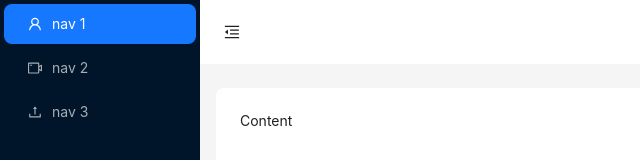
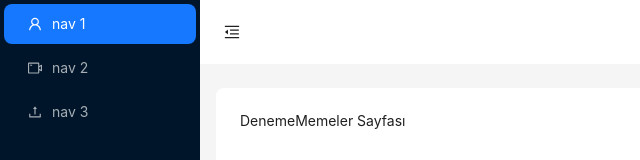
Before and after one commit to gulnar-hqvrd/ReactComponentsAntDesign, a React (Create React App) app in the folder admin-panel/: page /deneme in a window 1280 px wide. Shown: the top 160 px of the page, without its empty margins (0-640 px from the left). Built offline with nearby package versions, Linux system fonts and the light colour scheme.

Commit message:
first commit

```diff
--- a/admin-panel/src/App.tsx
+++ b/admin-panel/src/App.tsx
@@ -1,49 +1,8 @@
-import React, { useState } from "react";
-import { MenuFoldOutlined, MenuUnfoldOutlined } from "@ant-design/icons";
-import { Layout, Button, theme } from "antd";
-import Sider from "./components/SiderMenu";
-
-const { Header, Content } = Layout;
+import React from "react";
+import Router from "./components/Router";
 
 const App: React.FC = () => {
-  const [collapsed, setCollapsed] = useState(false);
-  const {
-    token: { colorBgContainer, borderRadiusLG },
-  } = theme.useToken();
-
-
-  const onCollapse = (collapsed:boolean)=>{
-    setCollapsed(!collapsed)
-  }
-  return (
-    <Layout style={{ height: "100vh" }}>
-      <Sider collapsed = {collapsed} onCollapse={onCollapse} />
-      <Layout>
-        <Header style={{ padding: 0, background: colorBgContainer }}>
-          <Button
-            type="text"
-            icon={collapsed ? <MenuUnfoldOutlined /> : <MenuFoldOutlined />}
-            onClick={() =>onCollapse(collapsed)}
-            style={{
-              fontSize: "16px",
-              width: 64,
-              height: 64,
-            }}
-          />
-        </Header>
-        <Content
-          style={{
-            margin: "24px 16px",
-            padding: 24,
-            background: colorBgContainer,
-            borderRadius: borderRadiusLG,
-          }}
-        >
-          Content
-        </Content>
-      </Layout>
-    </Layout>
-  );
+  return <Router />;
 };
 
 export default App;
--- /dev/null
+++ b/admin-panel/src/components/Header/index.tsx
@@ -0,0 +1,33 @@
+import { Header } from "antd/es/layout/layout";
+import React from "react";
+import { Layout, Button, theme } from "antd";
+import { MenuFoldOutlined, MenuUnfoldOutlined } from "@ant-design/icons";
+
+export interface IHeaderMenuProps {
+  colorBgContainer: any;
+  collapsed: boolean;
+  onCollapse: any;
+}
+
+const Index = (props: IHeaderMenuProps) => {
+  const { collapsed, onCollapse, colorBgContainer } = props;
+
+  return (
+    <div>
+      <Header style={{ padding: 0, background: colorBgContainer }}>
+        <Button
+          type="text"
+          icon={collapsed ? <MenuUnfoldOutlined /> : <MenuFoldOutlined />}
+          onClick={() => onCollapse(collapsed)}
+          style={{
+            fontSize: "16px",
+            width: 64,
+            height: 64,
+          }}
+        />
+      </Header>
+    </div>
+  );
+};
+
+export default Index;
--- /dev/null
+++ b/admin-panel/src/components/Layout/Applayout.tsx
@@ -0,0 +1,44 @@
+import React, { useState } from "react";
+
+import { Layout, theme } from "antd";
+import Sider from "../SiderMenu";
+import Header from "../Header";
+
+const { Content } = Layout;
+
+const AppLayout = ({ content }: { content: React.ReactNode }) => {
+  const [collapsed, setCollapsed] = useState(false);
+
+  const {
+    token: { colorBgContainer, borderRadiusLG },
+  } = theme.useToken();
+
+  const onCollapse = (collapsed: boolean) => {
+    setCollapsed(!collapsed);
+  };
+
+  return (
+    <Layout style={{ height: "100vh" }}>
+      <Sider collapsed={collapsed} onCollapse={onCollapse} />
+      <Layout>
+        <Header
+          collapsed={collapsed}
+          onCollapse={onCollapse}
+          colorBgContainer={colorBgContainer}
+        />
+        <Content
+          style={{
+            margin: "24px 16px",
+            padding: 24,
+            background: colorBgContainer,
+            borderRadius: borderRadiusLG,
+          }}
+        >
+          {content}
+        </Content>
+      </Layout>
+    </Layout>
+  );
+};
+
+export default AppLayout;
--- /dev/null
+++ b/admin-panel/src/components/Router/index.tsx
@@ -0,0 +1,26 @@
+import React from "react";
+import { Route, Routes } from "react-router-dom";
+import AppLayout from "../Layout/Applayout";
+
+const Router = () => {
+  return (
+    <>
+      <Routes>
+        <Route path="/" element={<AppLayout content={<Deneme />} />} />
+        <Route
+          path="/deneme"
+          element={<AppLayout content={<DenemeMemeler />} />}
+        />
+      </Routes>
+    </>
+  );
+};
+
+const Deneme = () => {
+  return <>Deneme Sayfası</>;
+};
+const DenemeMemeler = () => {
+  return <>DenemeMemeler Sayfası</>;
+};
+
+export default Router;
--- a/admin-panel/src/index.tsx
+++ b/admin-panel/src/index.tsx
@@ -1,15 +1,18 @@
-import React from 'react';
-import ReactDOM from 'react-dom/client';
-import './index.css';
-import App from './App';
-import reportWebVitals from './reportWebVitals';
+import React from "react";
+import ReactDOM from "react-dom/client";
+import "./index.css";
+import App from "./App";
+import reportWebVitals from "./reportWebVitals";
+import { BrowserRouter } from "react-router-dom";
 
 const root = ReactDOM.createRoot(
-  document.getElementById('root') as HTMLElement
+  document.getElementById("root") as HTMLElement
 );
 root.render(
   <React.StrictMode>
-    <App />
+    <BrowserRouter>
+      <App />
+    </BrowserRouter>
   </React.StrictMode>
 );
 
```
Also changed, not shown: 2 other files (tests, documents, lock files or other folders).
